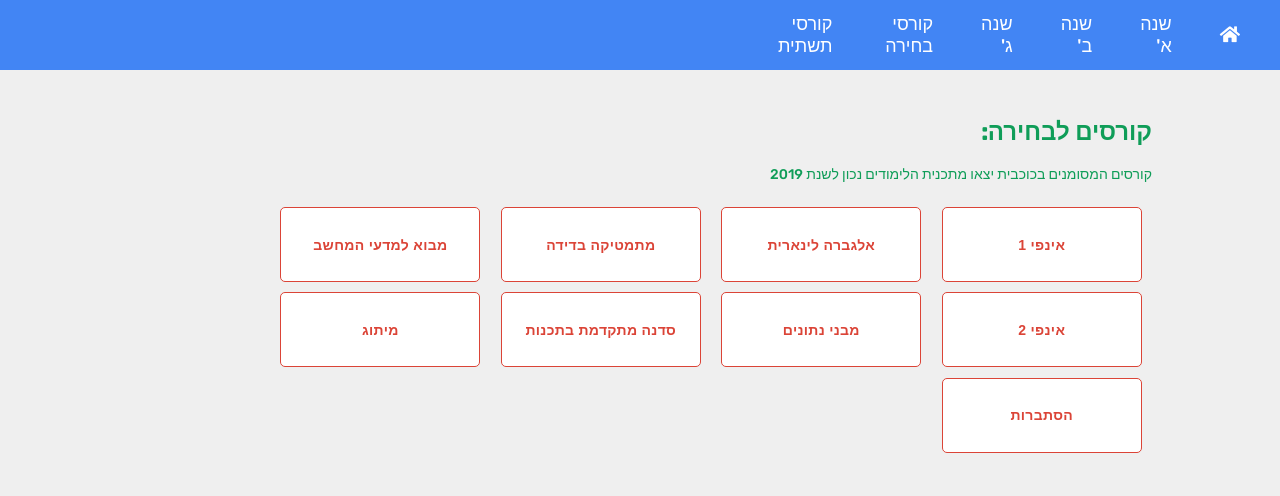
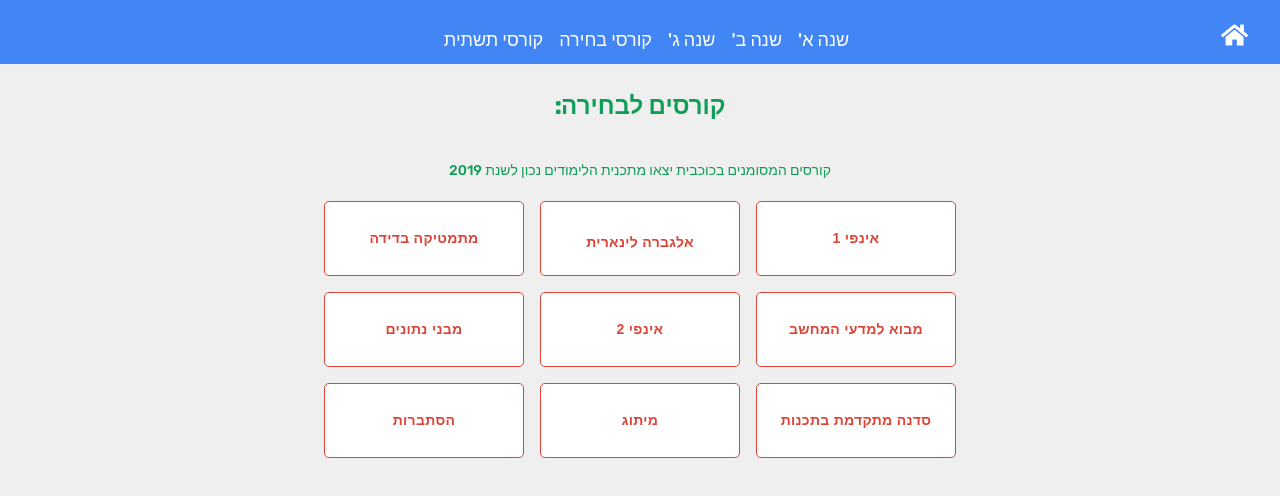
Before and after one commit to Gal94/cs2020, a React (Create React App) app: page /first-year in a window 1280 px wide. Shown: the top 496 px of the page. Built offline with nearby package versions, Linux system fonts and the light colour scheme.

Commit message:
optimized page layout

```diff
--- a/src/App.css
+++ b/src/App.css
@@ -3,6 +3,9 @@
   height: 100%;
   margin: 0;
 }
+.content :nth-child(2) {
+  padding-top: .5rem;
+}
 a {
   text-decoration: none;
   color: black;
--- a/src/components/header/header.component.jsx
+++ b/src/components/header/header.component.jsx
@@ -15,12 +15,17 @@ const Header = () => (
             </div>
 
             <div className='options'>
-                <Link to='/' className='option'><i className="fas fa-home"></i></Link>
-                <Link to='/first-year' className='option'>שנה א'</Link>
-                <Link to='/second-year' className='option'>שנה ב'</Link>
-                <Link to='/third-year' className='option'>שנה ג'</Link>
-                <Link to='/optional-modules' className='option'>קורסי בחירה</Link>
-                <Link to='/general-modules' className='option'>קורסי תשתית</Link>
+                <div class="home_logo">
+                    <Link to='/'><i className="fas fa-home"></i></Link>
+                </div>
+                <div class="links">
+                    <Link to='/first-year' className='option'>שנה א'</Link>
+                    <Link to='/second-year' className='option'>שנה ב'</Link>
+                    <Link to='/third-year' className='option'>שנה ג'</Link>
+                    <Link to='/optional-modules' className='option'>קורסי בחירה</Link>
+                    <Link to='/general-modules' className='option'>קורסי תשתית</Link>
+                </div>
+                <div class="dummy_div"></div>
             </div>
         </div>
 
--- a/src/components/header/header.styles.scss
+++ b/src/components/header/header.styles.scss
@@ -1,17 +1,17 @@
 .wide {
   display: flex;
   flex-direction: column;
+  align-items: center;
   justify-content: space-between;
-  margin-bottom: 3rem;
-  height: 70px;
+  height: 4rem;
   background-color: #4285F4;
-
+  place-content: center;
 
     .burger-icon {
       display: none;
       cursor: pointer;
-      margin-right: 45px;
-      margin-top: 15px;
+      // margin-right: 45px;
+      // margin-top: 15px;
       border: 1px solid white;
       border-radius: 6px;
       width: 50px;
@@ -41,21 +41,34 @@
     }
 
     .options {
-      width: 40%;
       height: 100%;
+      width: 95%;
       display: flex;
-      margin-right: 1rem;
       align-items: center;
-
+      justify-content: space-between;
       @media screen and (max-width:561px){
         display: none;
       }
-
+      .links{
+        margin:auto;
+      }
+      $logo_size: 24px;
+      .dummy_div{
+        width: $logo_size;
+        height: $logo_size;
+      }
+      .home_logo{
+        a{
+          font-size: $logo_size;
+          color:white;
+        }
+      }
       .option {
         color: white;
         cursor: pointer;
         font-size: 18px;
-        margin: 1.5rem;
+        // margin: 1.5rem;
+        margin-left: 1rem;
         font-weight: 500;
         opacity: 1;
         transition: 0.5s;
--- a/src/components/module-button/ModuleButton.styles.scss
+++ b/src/components/module-button/ModuleButton.styles.scss
@@ -1,7 +1,6 @@
 .module-button {
   width: 200px;
   height: 75px;
-  margin-top: 1%;
   letter-spacing: 0.3px;
   font-size: 14px;
   background-color: #fff;
@@ -11,8 +10,7 @@
   font-weight: bold;
   cursor: pointer;
   border-radius: 5px;
-  margin-left: 1%;
-  margin-right: 1%;
+  padding:0;
   transition: 1s ease all;
   text-align: center;
 
@@ -20,14 +18,12 @@
     width: 150px;
     height: 75px;
     font-size: 14px;
-    margin: 2%;
   }
 
   @media screen and (max-width: 768px){
     width: 130px;
     height: 67px;
     font-size: 12px;
-    margin: 1%;
   }
 
   //for Galaxy S5 and smaller width sizes
@@ -35,7 +31,6 @@
     width: 105px;
     height: 60px;
     font-size: 10px;
-    margin: 1%;
   }
 
 
--- a/src/pages/modules/modules.styles.scss
+++ b/src/pages/modules/modules.styles.scss
@@ -1,8 +1,9 @@
 .modules {
   color: #0F9D58;
-  width: 50%;
-  height: 90vh;
-  margin: 0 auto;
+  display: flex;
+  flex-direction: column;
+  text-align: center;
+  align-items: center;
 
   .module-text{
     font-weight: 500;
@@ -12,19 +13,24 @@
 
   .modules-display {
     display: flex;
+    justify-content: center;
     flex-direction: row;
     flex-wrap: wrap;
-    width: 100%;
-
+    padding-left: .5rem;
+    padding-right: .5rem;
+    max-width: 50rem;
+    &>*{
+      margin:.5rem;
+    }
   }
 
   @media screen and (max-width: 1750px){
-    width: 80%;
+    // width: 80%;
   }
 
   @media screen and (max-width: 1024px) and (max-height: 1366px){
 
-    width: 80%;
+    // width: 80%;
     .module-text {
       font-size: 14px;
       margin-bottom: 5%;
@@ -32,14 +38,14 @@
   }
 
   @media screen and (max-width: 768px) and (max-height: 1024px){
-    width: 80%;
+    // width: 80%;
     .module-text {
       font-size: 13px;
     }
   }
 
   @media screen and (max-width: 1024px) and (max-height: 1366px){
-    width: 80%;
+    // width: 80%;
     .module-text {
       font-size: 11px;
     }
```
Also changed, not shown: src/App.js (+13 -13 lines).
